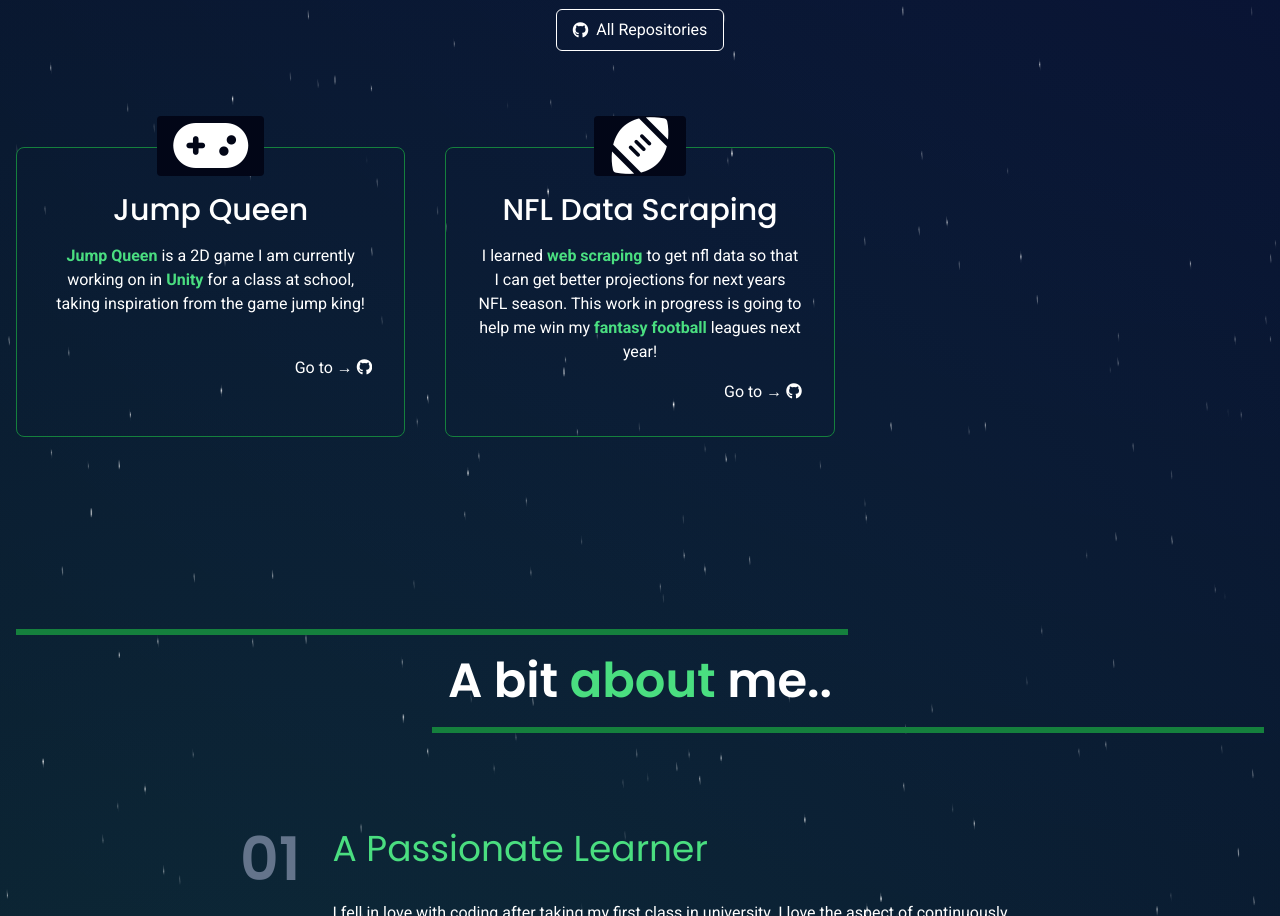
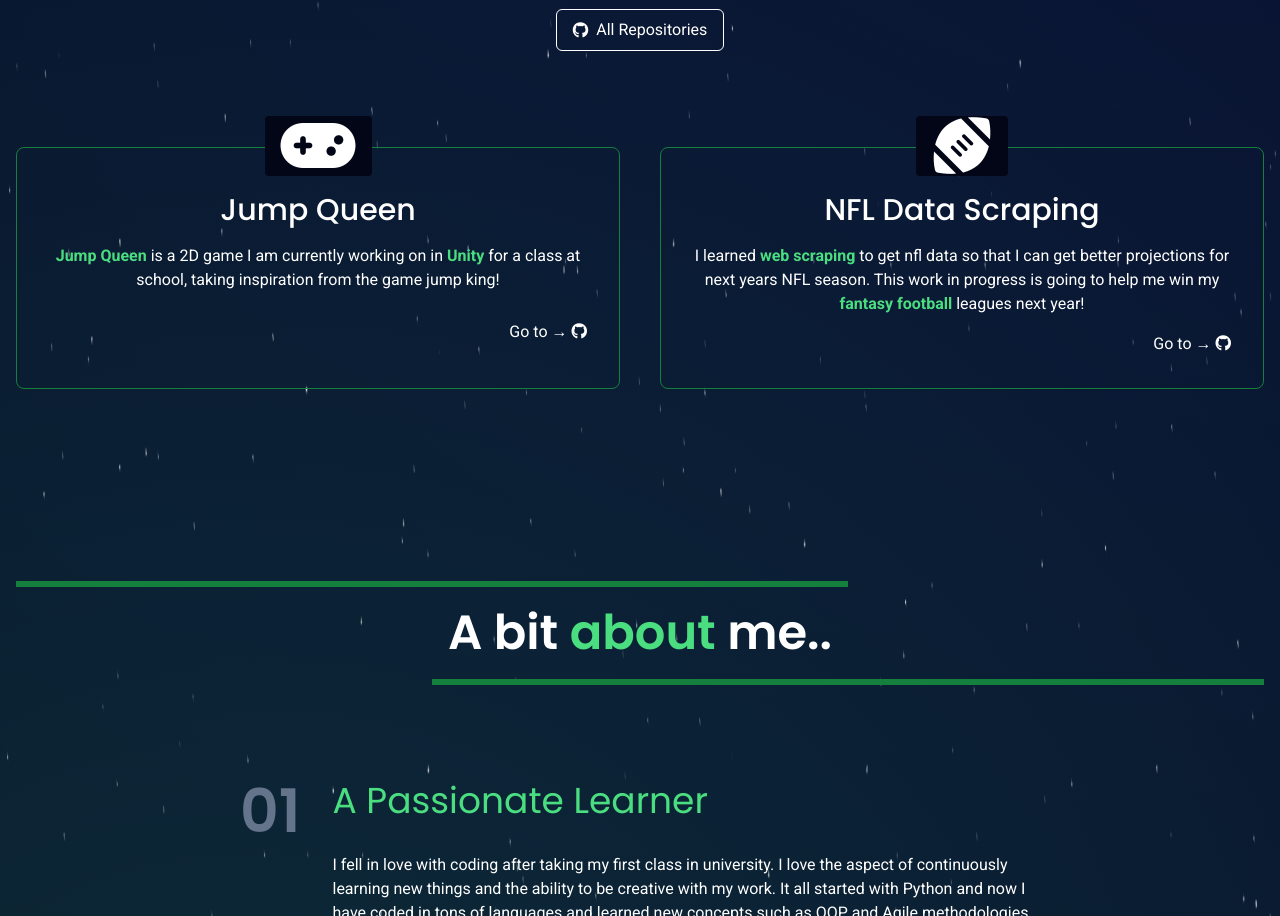
Before and after one commit to JP5252/Justin-Pearson-personal-pebsite, a SvelteKit app: page / in a window 1280 px wide. Shown: the part 837-1753 px from the top of the page. Built offline with nearby package versions, Linux system fonts and the light colour scheme.

Commit message:
update step

```diff
--- a/src/components/Main.svelte
+++ b/src/components/Main.svelte
@@ -96,7 +96,7 @@
       <i class="fa-brands fa-github"></i>
       <p>All Repositories</p>
     </a>
-    <div class="grid grid-cols-1 lg:grid-cols-3 gap-12 lg:gap-10">
+    <div class="grid grid-cols-1 lg:grid-cols-2 gap-12 lg:gap-10">
       <Step step={steps[0]}>
         <p>
           <strong class="text-green-400">Jump Queen</strong> is a 2D game I am
```
